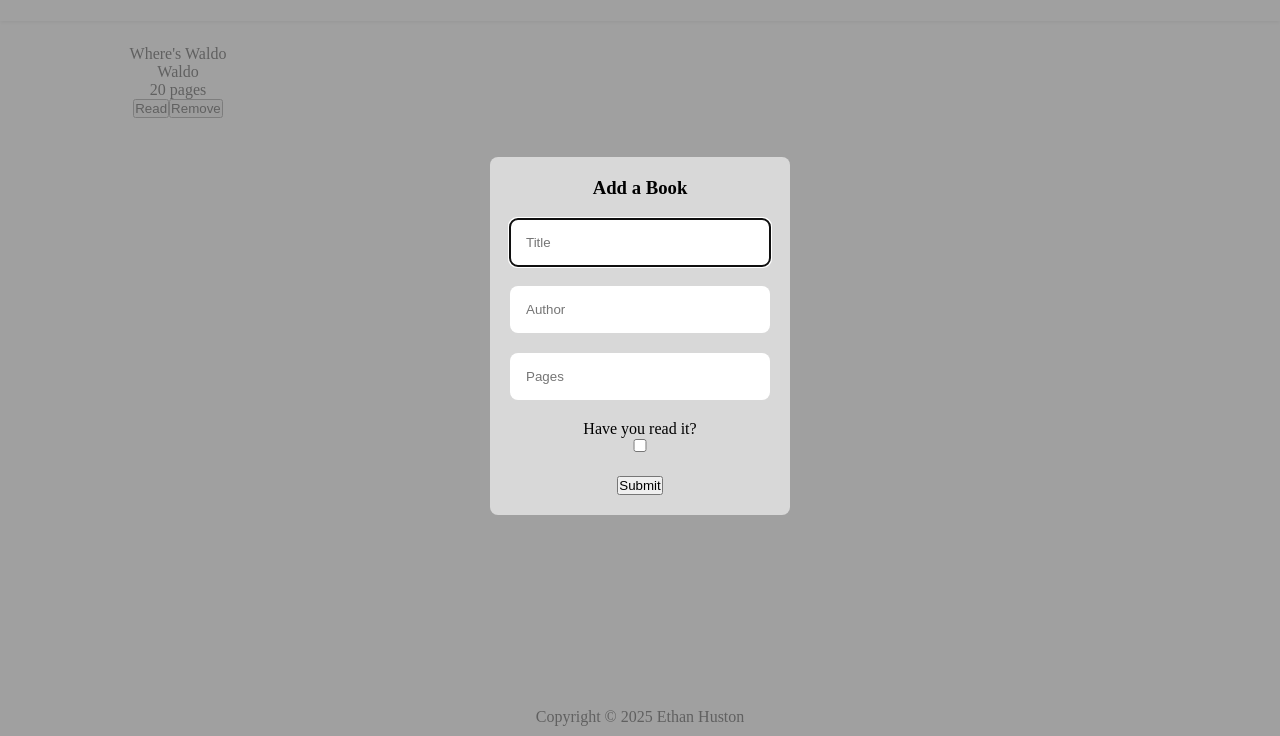
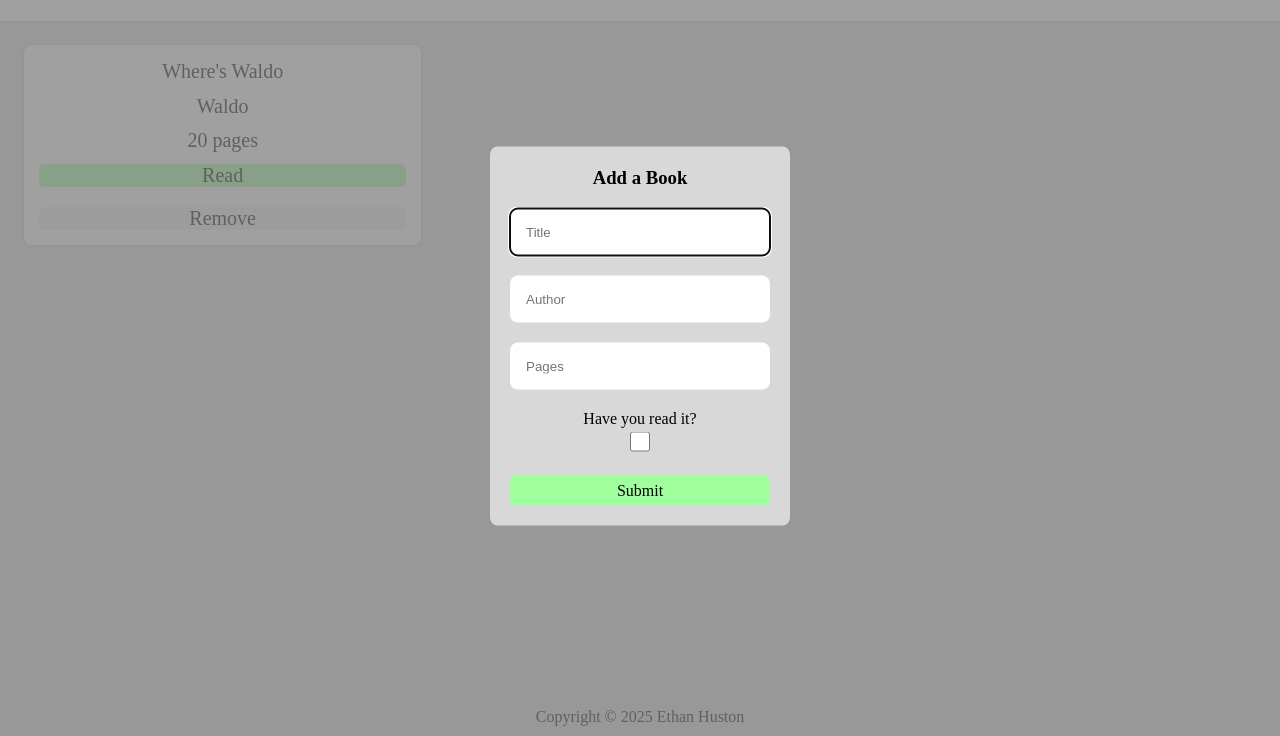
Before and after one commit to EthanHuston/mock-library, a plain HTML site: page index.html in a window 1280 px wide. Both pictures are taken after a click on the button "+ Add Book". Shown: the part 64-800 px from the top of the page. Drawn offline with Linux system fonts and the light colour scheme.

Commit message:
Finishing styling of book cards and form.

```diff
--- a/index.html
+++ b/index.html
@@ -55,7 +55,9 @@
           <label for="has-read">Have you read it?</label>
           <input type="checkbox" class="has-read-input" id="has-read" />
         </div>
-        <button class="button btn-light-green" type="submit">Submit</button>
+        <button class="form-button btn-light-green" type="submit">
+          Submit
+        </button>
       </form>
     </dialog>
   </body>
--- a/styles.css
+++ b/styles.css
@@ -5,6 +5,7 @@
 }
 body {
   margin-bottom: 100px;
+  background-color: rgb(223, 223, 223);
 }
 
 .header {
@@ -13,6 +14,7 @@ body {
   justify-content: space-between;
   padding: 24px 24px 24px 24px;
   box-shadow: rgba(0, 0, 0, 0.16) 0px 1px 4px;
+  background-color: white;
 }
 
 .add-book {
@@ -29,11 +31,40 @@ body {
 .books-grid {
   display: grid;
   grid-template-columns: repeat(auto-fill, minmax(300px, 1fr));
+  gap: 20px;
 }
 .book-card {
   display: flex;
   flex-direction: column;
   justify-content: space-between;
+  border-radius: 8px;
+  box-shadow: rgba(0, 0, 0, 0.16) 0px 1px 4px;
+  font-size: 20px;
+  height: 200px;
+  background-color: white;
+  padding: 15px;
+}
+.button-group {
+  display: flex;
+  flex-direction: column;
+  gap: 20px;
+}
+
+.btn-light-green {
+  background-color: #9fff9c;
+}
+.btn-light-red {
+  background-color: #ff9c9c;
+}
+.button {
+  border: none;
+  border-radius: 5px;
+  color: inherit;
+  font-family: inherit;
+  font-size: inherit;
+  font-weight: inherit;
+  cursor: pointer;
+  outline: none;
 }
 .footer {
   position: absolute;
@@ -80,3 +111,21 @@ body {
   border-radius: 8px;
   border: none;
 }
+.has-read-input {
+  width: 20px;
+  height: 20px;
+  margin-top: 4px;
+  accent-color: white;
+}
+.form-button {
+  width: 100%;
+  height: 30px;
+  border: none;
+  border-radius: 5px;
+  color: inherit;
+  font-family: inherit;
+  font-size: inherit;
+  font-weight: inherit;
+  cursor: pointer;
+  outline: none;
+}
```
